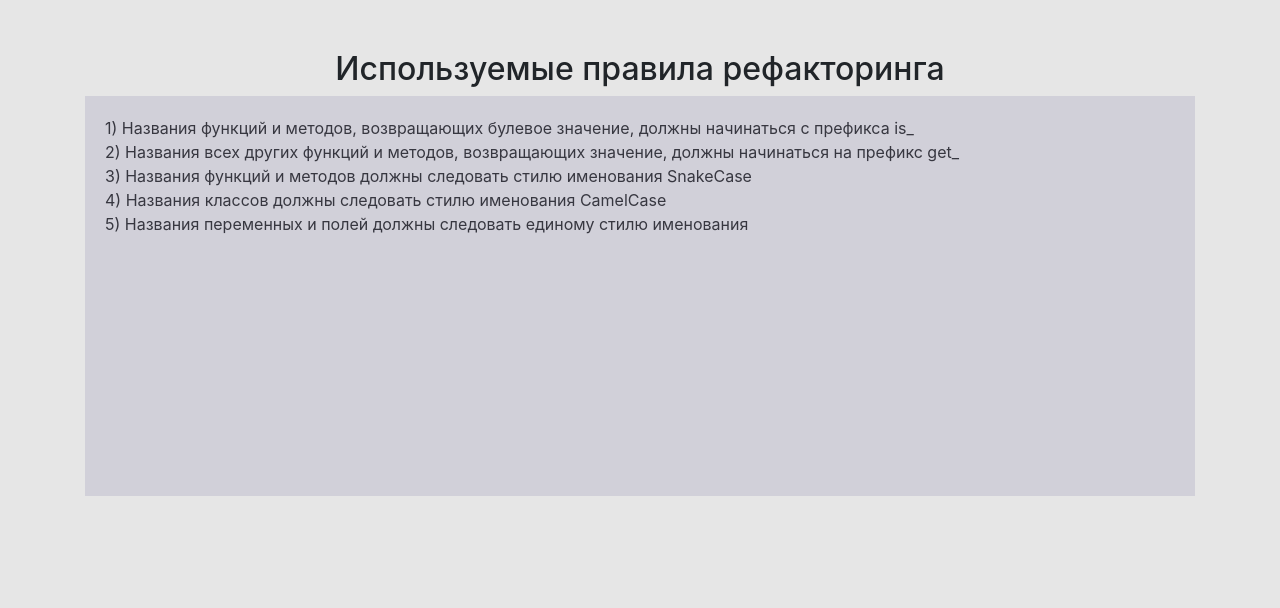
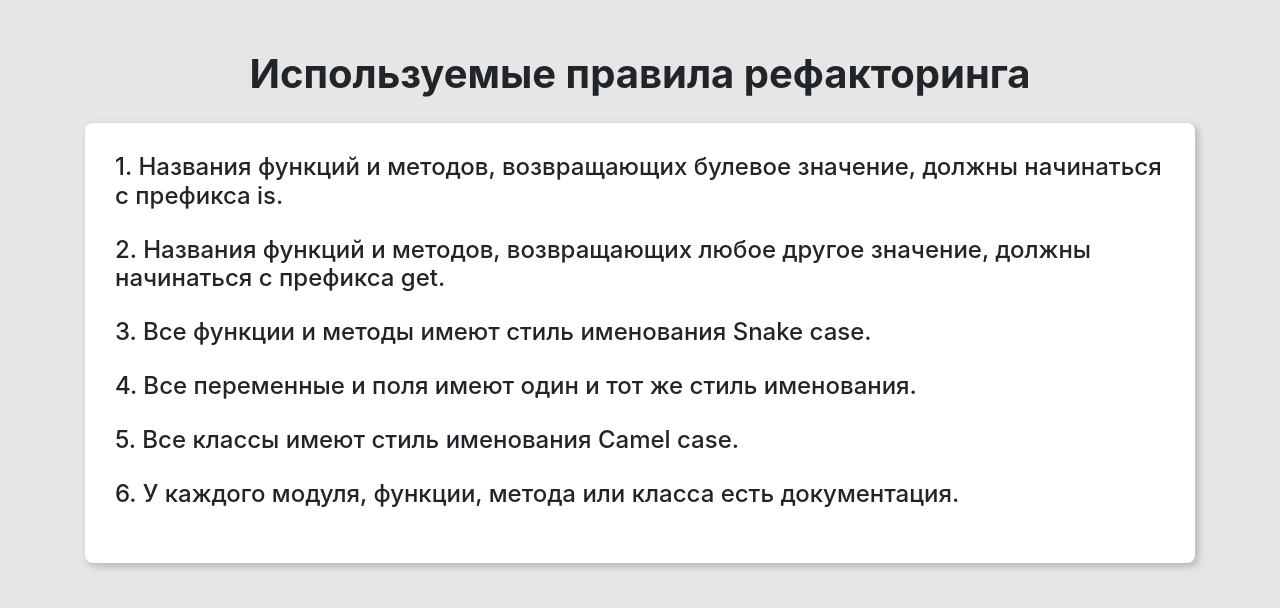
Before and after one commit to OsnovaDT/REFACK, a Django app: page /rules/ in a window 1280 px wide. Shown: the part 85-693 px from the top of the page. Run offline with Django 3.2, Linux system fonts and the light colour scheme; some libraries are stand-ins or nearby versions.

Commit message:
Update rules page

```diff
--- a/static/styles/styles.css
+++ b/static/styles/styles.css
@@ -118,4 +118,8 @@ textarea {
   margin-top: 25px;
 }
 
+.rules_text {
+  margin-bottom: 25px;
+}
+
 /*# sourceMappingURL=styles.css.map */
--- a/static/styles/styles.scss
+++ b/static/styles/styles.scss
@@ -135,3 +135,7 @@ textarea{
     text-align: center;
     margin-top: 25px;
 }
+
+.rules_text{
+    margin-bottom: 25px;
+}
--- a/templates/rules.html
+++ b/templates/rules.html
@@ -3,17 +3,14 @@
 {% block title %}Используемые правила{% endblock title %}
 
 {% block content %}
-    <h2 style="text-align: center;">Используемые правила рефакторинга</h2>
+    <h1 style="text-align: center; font-weight: 700;">Используемые правила рефакторинга</h1>
 
-    <div style="background-color: #D1D0D9; color: #373740; width: 100%; height: 400px; padding: 20px;">
-        1) Названия функций и методов, возвращающих булевое значение, должны начинаться с префикса is_
-        <br>
-        2) Названия всех других функций и методов, возвращающих значение, должны начинаться на префикс get_
-        <br>
-        3) Названия функций и методов должны следовать стилю именования SnakeCase
-        <br>
-        4) Названия классов должны следовать стилю именования CamelCase
-        <br>
-        5) Названия переменных и полей должны следовать единому стилю именования
+    <div class="block_white instruction_block" style="text-align: left !important;">
+        <h4 class="rules_text">1. Названия функций и методов, возвращающих булевое значение, должны начинаться с префикса is.</h4>
+        <h4 class="rules_text">2. Названия функций и методов, возвращающих любое другое значение, должны начинаться с префикса get.</h4>
+        <h4 class="rules_text">3. Все функции и методы имеют стиль именования Snake case.</h4>
+        <h4 class="rules_text">4. Все переменные и поля имеют один и тот же стиль именования.</h4>
+        <h4 class="rules_text">5. Все классы имеют стиль именования Camel case.</h4>
+        <h4 class="rules_text">6. У каждого модуля, функции, метода или класса есть документация.</h4>
     </div>
 {% endblock content %}
```
Also changed, not shown: 1 other file.
